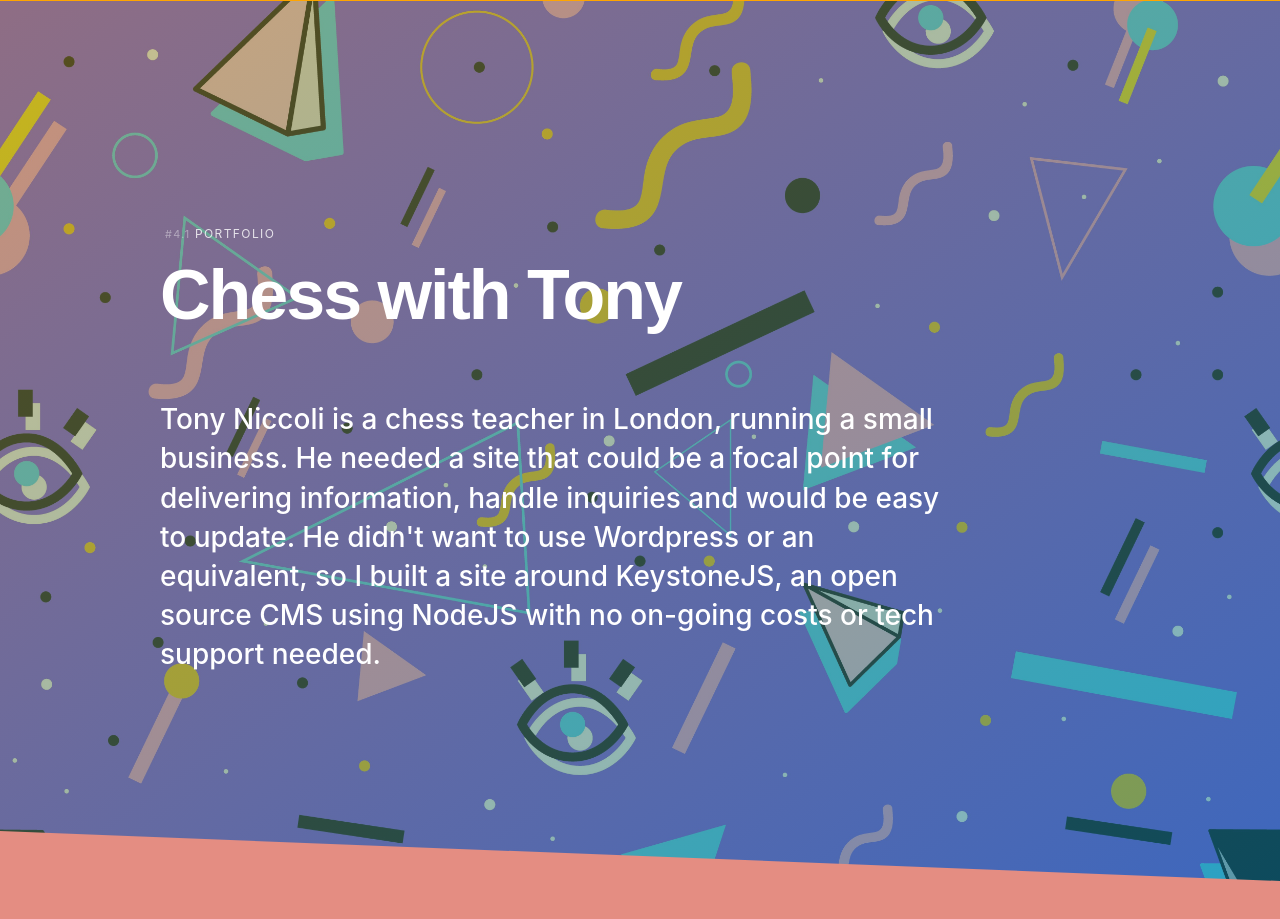
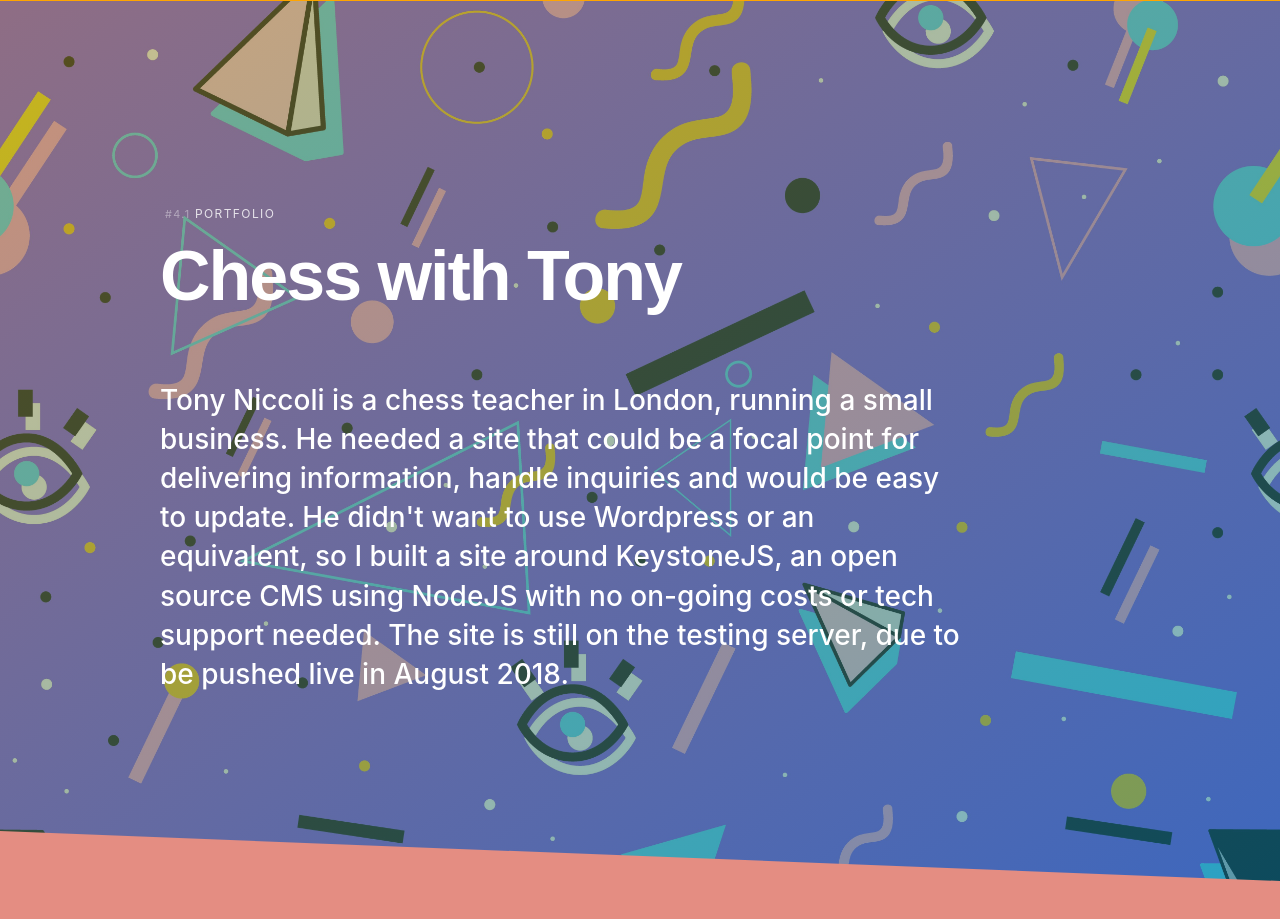
Before and after one commit to cswarbreck/cswarbreck.github.io, a plain HTML site: page index.html in a window 1280 px wide. Shown: the part 3875-4794 px from the top of the page. Drawn offline with nearby package versions, Linux system fonts and the light colour scheme; a script that the page names is missing.

Commit message:
changed copy slightly in chesswithtony

```diff
--- a/index.html
+++ b/index.html
@@ -101,7 +101,7 @@
             <div class="block">
                 <a class="pre"><span>#4.1</span>Portfolio</a>
                 <h2><a href="https://chesswithtony.herokuapp.com/" target="_blank">Chess with Tony</a></h2>
-                <p class="lead" style="font-weight: 500">Tony Niccoli is a chess teacher in London, running a small business. He needed a site that could be a focal point for delivering information, handle inquiries and would be easy to update. He didn't want to use Wordpress or an equivalent, so I built a site around KeystoneJS, an open source CMS using NodeJS with no on-going costs or tech support needed.</p>
+                <p class="lead" style="font-weight: 500">Tony Niccoli is a chess teacher in London, running a small business. He needed a site that could be a focal point for delivering information, handle inquiries and would be easy to update. He didn't want to use Wordpress or an equivalent, so I built a site around KeystoneJS, an open source CMS using NodeJS with no on-going costs or tech support needed. The site is still on the testing server, due to be pushed live in August 2018.</p>
             </div>
         </div>
     </section>
```
